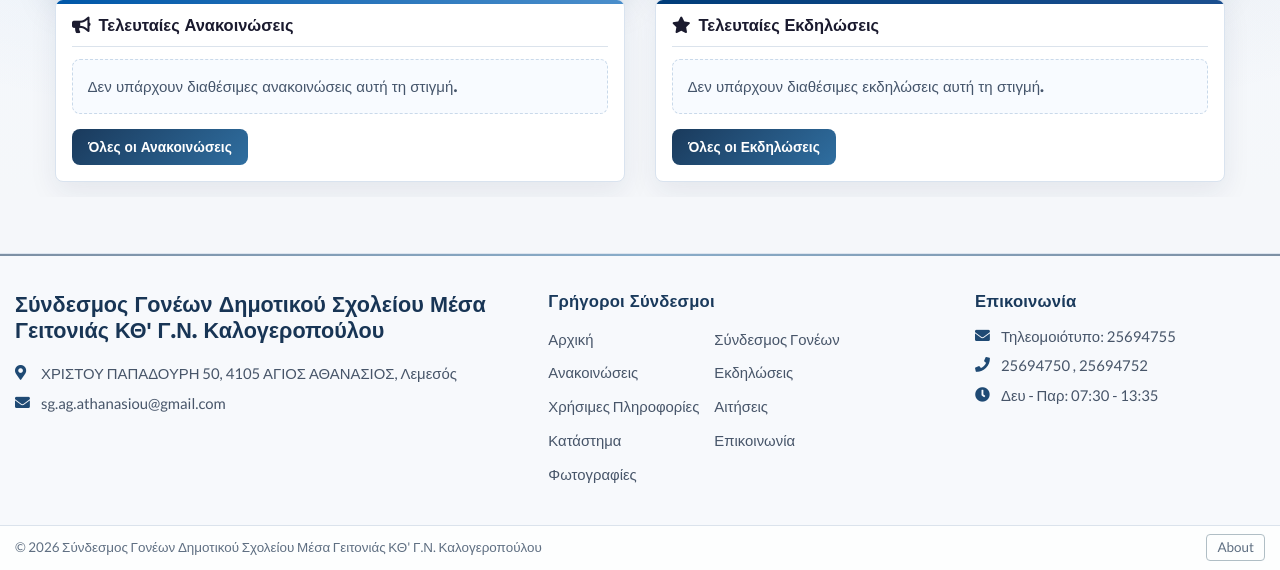
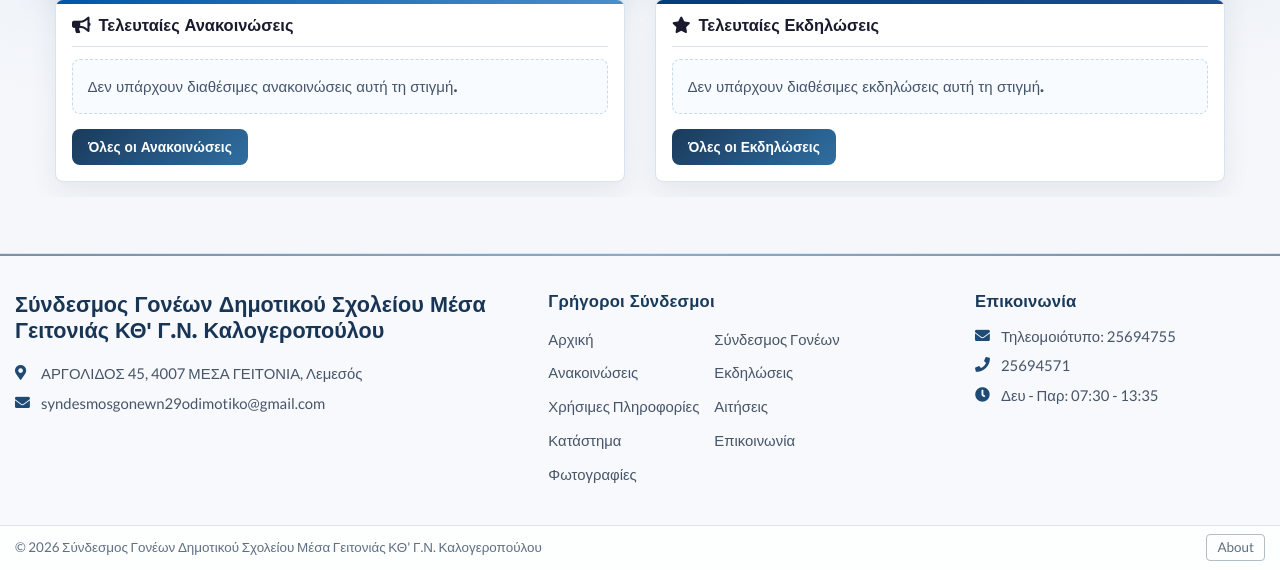
Before and after one commit to Marios-Shittas/parents-council-platform-group5, a PHP site: page /index.php in a window 1280 px wide. Shown: the part 737-1307 px from the top of the page. Run offline with PHP 8.4, Linux system fonts and the light colour scheme; data that the repository does not hold is empty; some libraries are stand-ins or nearby versions.

Commit message:
Footer changes

```diff
--- a/app/includes/footer.php
+++ b/app/includes/footer.php
@@ -295,8 +295,8 @@ $footer_links[] = ['label' => 'Φωτογραφίες', 'href' => site_section_u
                    <div class="footer-brand">
                        <h5 class="footer-brand-title"><?php echo htmlspecialchars($footer_site_name); ?></h5>
                    </div>
-                   <div class="footer-line footer-text"><i class="fas fa-map-marker-alt"></i><span>ΧΡΙΣΤΟΥ ΠΑΠΑΔΟΥΡΗ 50, 4105 ΑΓΙΟΣ ΑΘΑΝΑΣΙΟΣ, Λεμεσός</span></div>
-                   <div class="footer-line footer-text"><i class="fas fa-envelope"></i><span>sg.ag.athanasiou@gmail.com</span></div>
+                   <div class="footer-line footer-text"><i class="fas fa-map-marker-alt"></i><span>ΑΡΓΟΛΙΔΟΣ 45, 4007 ΜΕΣΑ ΓΕΙΤΟΝΙΑ, Λεμεσός</span></div>
+                   <div class="footer-line footer-text"><i class="fas fa-envelope"></i><span>syndesmosgonewn29odimotiko@gmail.com</span></div>
                </div>
 
 
@@ -315,7 +315,7 @@ $footer_links[] = ['label' => 'Φωτογραφίες', 'href' => site_section_u
                <div class="col-lg-3 col-md-6 mb-3">
                    <h5 class="footer-title">Επικοινωνία</h5>
                    <div class="footer-line footer-text"><i class="fas fa-envelope"></i><span>Τηλεομοιότυπο: 25694755</span></div>
-                   <div class="footer-line footer-text"><i class="fas fa-phone"></i><span>25694750 , 25694752</span></div>
+                   <div class="footer-line footer-text"><i class="fas fa-phone"></i><span>25694571</span></div>
                    <div class="footer-line footer-text"><i class="fas fa-clock"></i><span>Δευ - Παρ: 07:30 - 13:35</span></div>
                </div>
 
```
